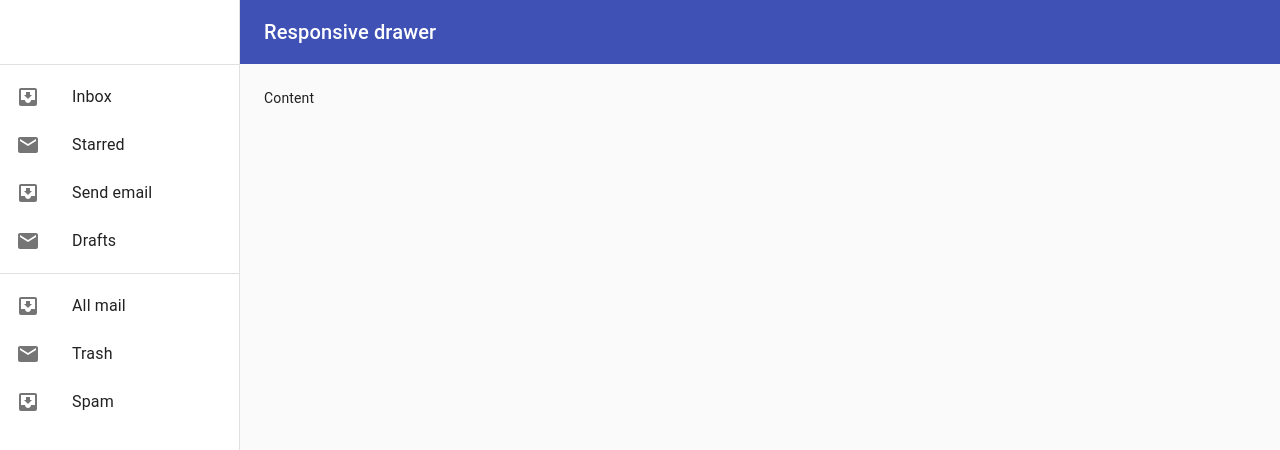
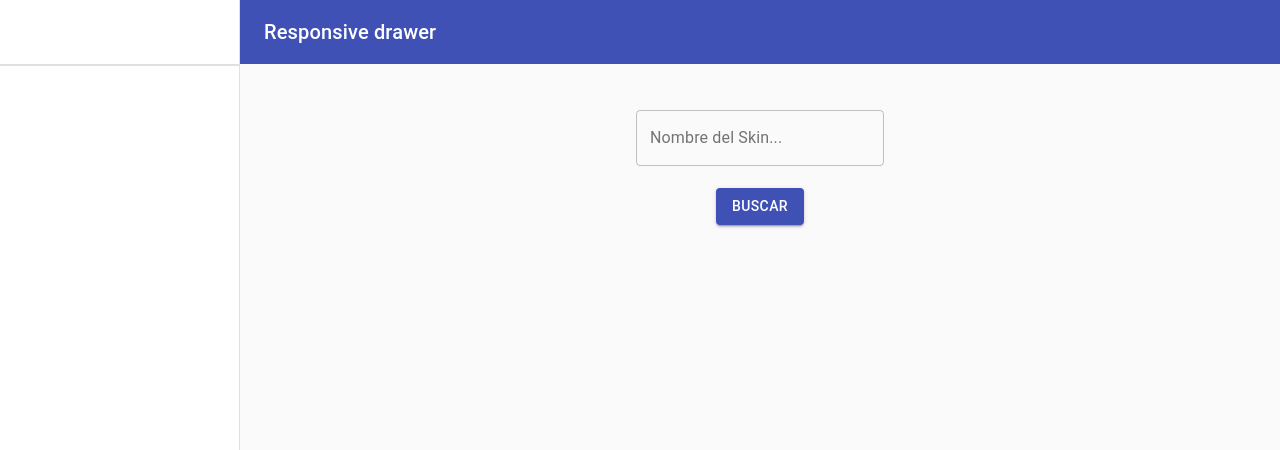
Before and after one commit to nulmete/cstradefront, a React (Create React App) app: page / in a window 1280 px wide. Shown: the top 450 px of the page. Built offline with nearby package versions, Linux system fonts and the light colour scheme.

Commit message:
hecho Searchbar y boton

```diff
--- /dev/null
+++ b/src/components/Button/Button.js
@@ -0,0 +1,26 @@
+import React from 'react';
+import Button from '@material-ui/core/Button';
+import { makeStyles } from '@material-ui/core';
+
+const useStyles = makeStyles(() => ({
+  root: {
+    display: 'flex',
+    justifyContent: 'center',
+    alignItems: 'center',
+    margin: 'auto',
+  },
+}));
+
+const ButtonSubmit = () => {
+  const style = useStyles();
+
+  return (
+    <div>
+      <Button className={style.root} variant="contained" color="primary">
+        Buscar
+      </Button>
+    </div>
+  );
+};
+
+export default ButtonSubmit;
--- a/src/components/Layout/Layout.js
+++ b/src/components/Layout/Layout.js
@@ -1,20 +1,15 @@
 import {
   AppBar,
+  Button,
   Divider,
   Drawer,
   Hidden,
   IconButton,
-  List,
-  ListItem,
-  ListItemIcon,
-  ListItemText,
   Toolbar,
   Typography,
   useTheme,
 } from '@material-ui/core';
 import React from 'react';
-import InboxIcon from '@material-ui/icons/MoveToInbox';
-import MailIcon from '@material-ui/icons/Mail';
 import MenuIcon from '@material-ui/icons/Menu';
 import PropTypes from 'prop-types';
 import useLayoutStyles from './LayoutStyles';
@@ -33,27 +28,8 @@ const Layout = ({ children }) => {
     <div>
       <div className={classes.toolbar} />
       <Divider />
-      <List>
-        {['Inbox', 'Starred', 'Send email', 'Drafts'].map((text, index) => (
-          <ListItem button key={text}>
-            <ListItemIcon>
-              {index % 2 === 0 ? <InboxIcon /> : <MailIcon />}
-            </ListItemIcon>
-            <ListItemText primary={text} />
-          </ListItem>
-        ))}
-      </List>
+
       <Divider />
-      <List>
-        {['All mail', 'Trash', 'Spam'].map((text, index) => (
-          <ListItem button key={text}>
-            <ListItemIcon>
-              {index % 2 === 0 ? <InboxIcon /> : <MailIcon />}
-            </ListItemIcon>
-            <ListItemText primary={text} />
-          </ListItem>
-        ))}
-      </List>
     </div>
   );
 
--- a/src/components/SearchBar/SearchBar.js
+++ b/src/components/SearchBar/SearchBar.js
@@ -7,8 +7,7 @@ const useStyles = makeStyles(() => ({
     display: 'flex',
     justifyContent: 'center',
     alignItems: 'center',
-    height: '400px',
-    width: '100%',
+    height: '100px',
   },
 }));
 
@@ -16,7 +15,11 @@ const SearchBar = () => {
   const classes = useStyles();
   return (
     <form className={classes.root}>
-      <TextField id="standard-basic" label="Buscar..." variant="outlined" />
+      <TextField
+        id="standard-basic"
+        label="Nombre del Skin..."
+        variant="outlined"
+      />
     </form>
   );
 };
--- a/src/pages/Home/Home.js
+++ b/src/pages/Home/Home.js
@@ -1,6 +1,13 @@
 import React from 'react';
 import Layout from '../../components/Layout/Layout';
+import SearchBar from '../../components/SearchBar/SearchBar';
+import ButtonSubmit from '../../components/Button/Button';
 
-const Home = () => <Layout>Content</Layout>;
+const Home = () => (
+  <Layout>
+    <SearchBar />
+    <ButtonSubmit />
+  </Layout>
+);
 
 export default Home;
```
